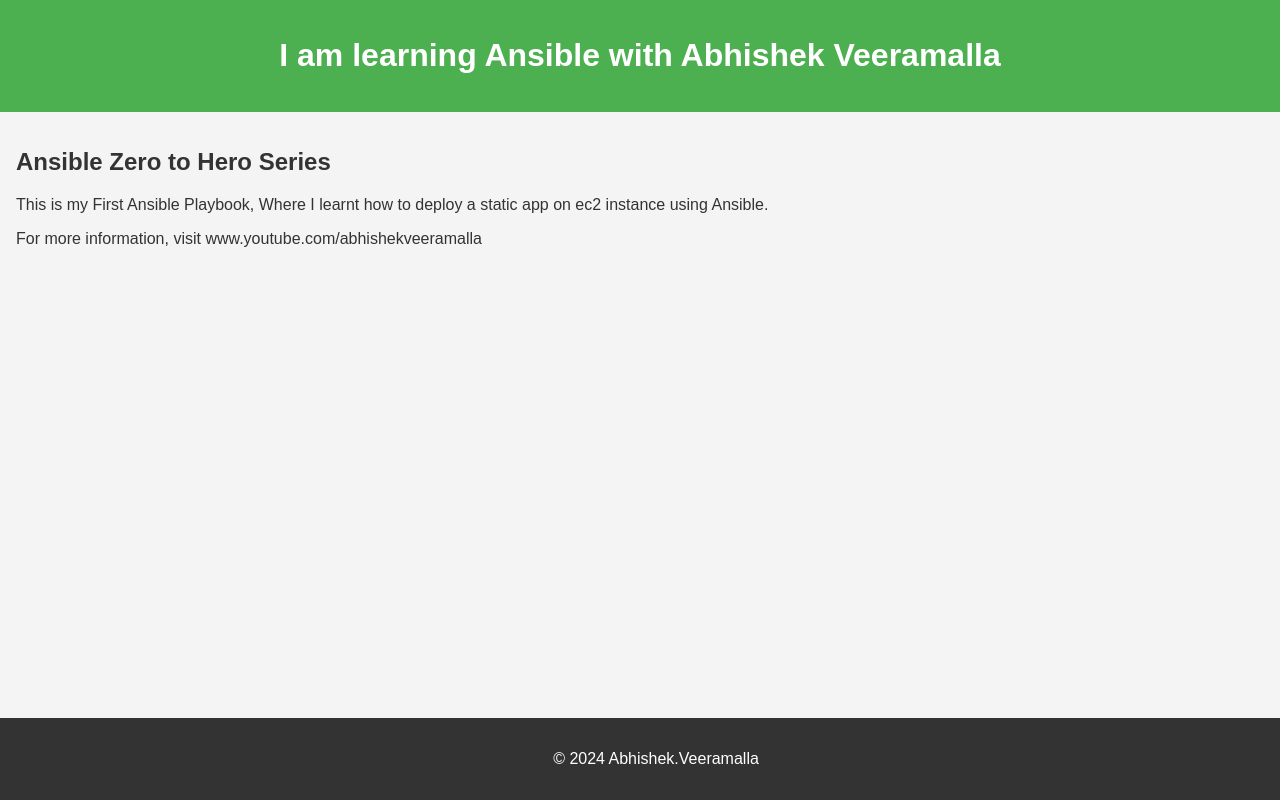
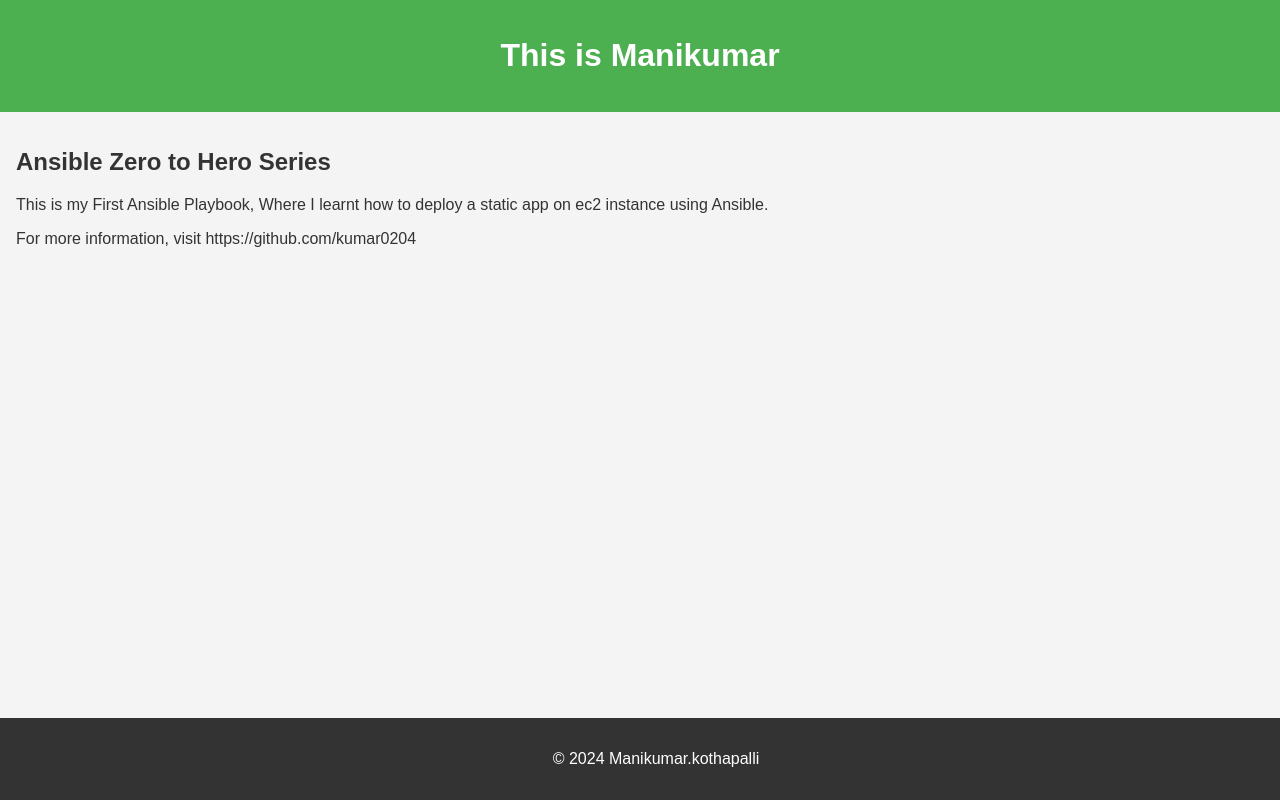
Before and after one commit to kumar0204/apache-dummyrole, a plain HTML site: page files/index.html in a window 1280 px wide. Drawn offline with Linux system fonts and the light colour scheme.

Commit message:
Update index.html

```diff
--- a/files/index.html
+++ b/files/index.html
@@ -34,15 +34,15 @@
 </head>
 <body>
     <header>
-        <h1>I am learning Ansible with Abhishek Veeramalla</h1>
+        <h1>This is Manikumar</h1>
     </header>
     <main>
         <h2>Ansible Zero to Hero Series</h2>
         <p> This is my First Ansible Playbook, Where I learnt how to deploy a static app on ec2 instance using Ansible. </p>
-        <p>For more information, visit www.youtube.com/abhishekveeramalla</p>
+        <p>For more information, visit https://github.com/kumar0204</p>
     </main>
     <footer>
-        <p>&copy; 2024 Abhishek.Veeramalla</p>
+        <p>&copy; 2024 Manikumar.kothapalli</p>
     </footer>
 </body>
 </html>
```
